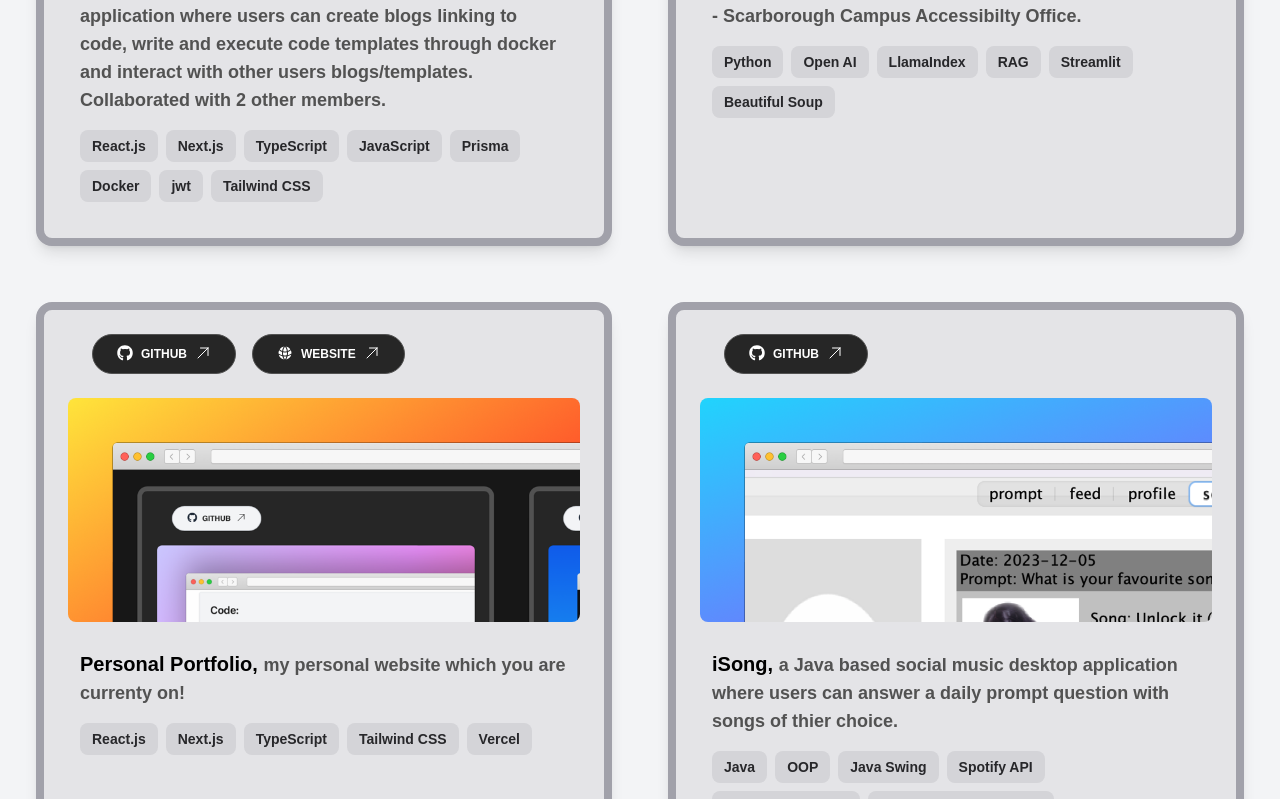
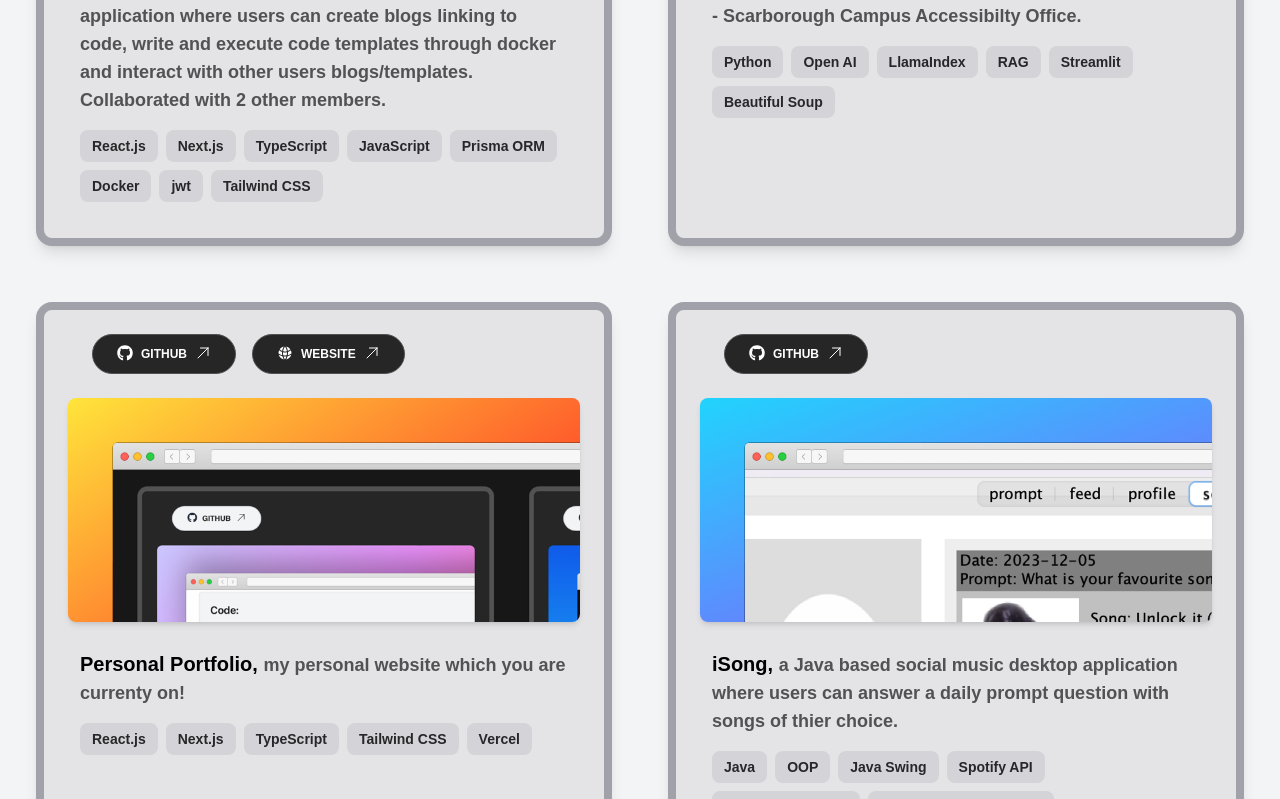
Before and after one commit to NimratGrewal/my-portfolio, a Next.js app: page / in a window 1280 px wide. Shown: the part 1881-2680 px from the top of the page. Built offline with nearby package versions, Linux system fonts and the light colour scheme.

Commit message:
finzling project card design

```diff
--- a/components/cards/project_card.tsx
+++ b/components/cards/project_card.tsx
@@ -128,11 +128,11 @@ const ProjectCard: React.FC<ProjectInputProps> = ({desc, website_link, project_l
             </div>
 
             {/* Image */}
-            <div className="w-full h-56 overflow-hidden relative group">
+            <div className="w-full h-56 shadow-md  overflow-hidden relative group rounded-lg">
                 <img
                     src={image}
                     alt={title}
-                    className="w-full rounded-lg h-full object-cover object-left-top transition-transform duration-300 hover:scale-105"
+                    className="w-full h-full object-cover object-left-top duration-300 hover:scale-105"
                 />
             </div>
 
--- a/pages/index.tsx
+++ b/pages/index.tsx
@@ -397,7 +397,7 @@ export default function Home() {
               onClick={handleClick}
               title="Scriptorium - Code Editor"
               desc={`a full stack CRUD application where users can create blogs linking to code, write and execute code templates through docker and interact with other users blogs/templates. Collaborated with 2 other members. `}
-              tags={["React.js", 'Next.js', 'TypeScript', 'JavaScript', 'Prisma', 'Docker', 'jwt', 'Tailwind CSS']} // Tags array
+              tags={["React.js", 'Next.js', 'TypeScript', 'JavaScript', 'Prisma ORM', 'Docker', 'jwt', 'Tailwind CSS']} // Tags array
               image="script-4.png"
               is_deployed={false}
               website_link=""
```
